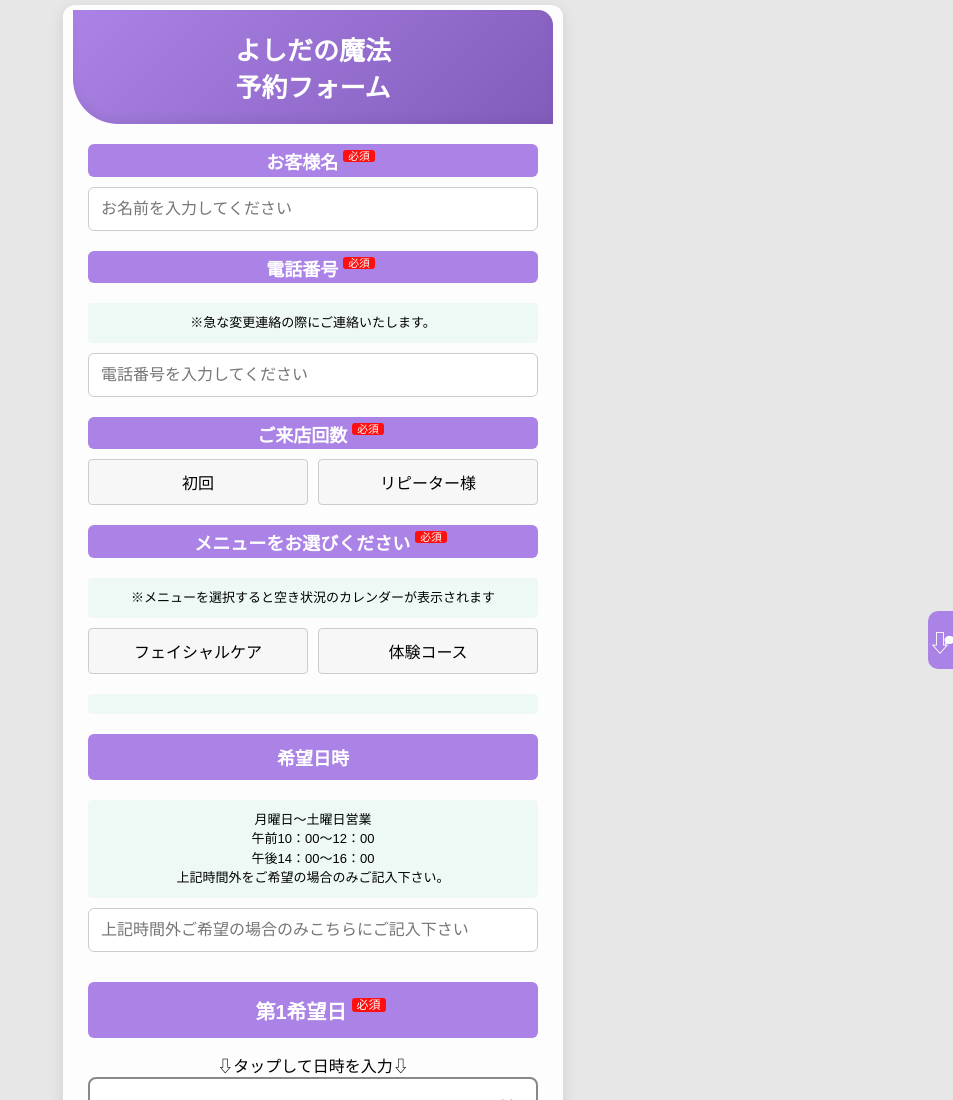
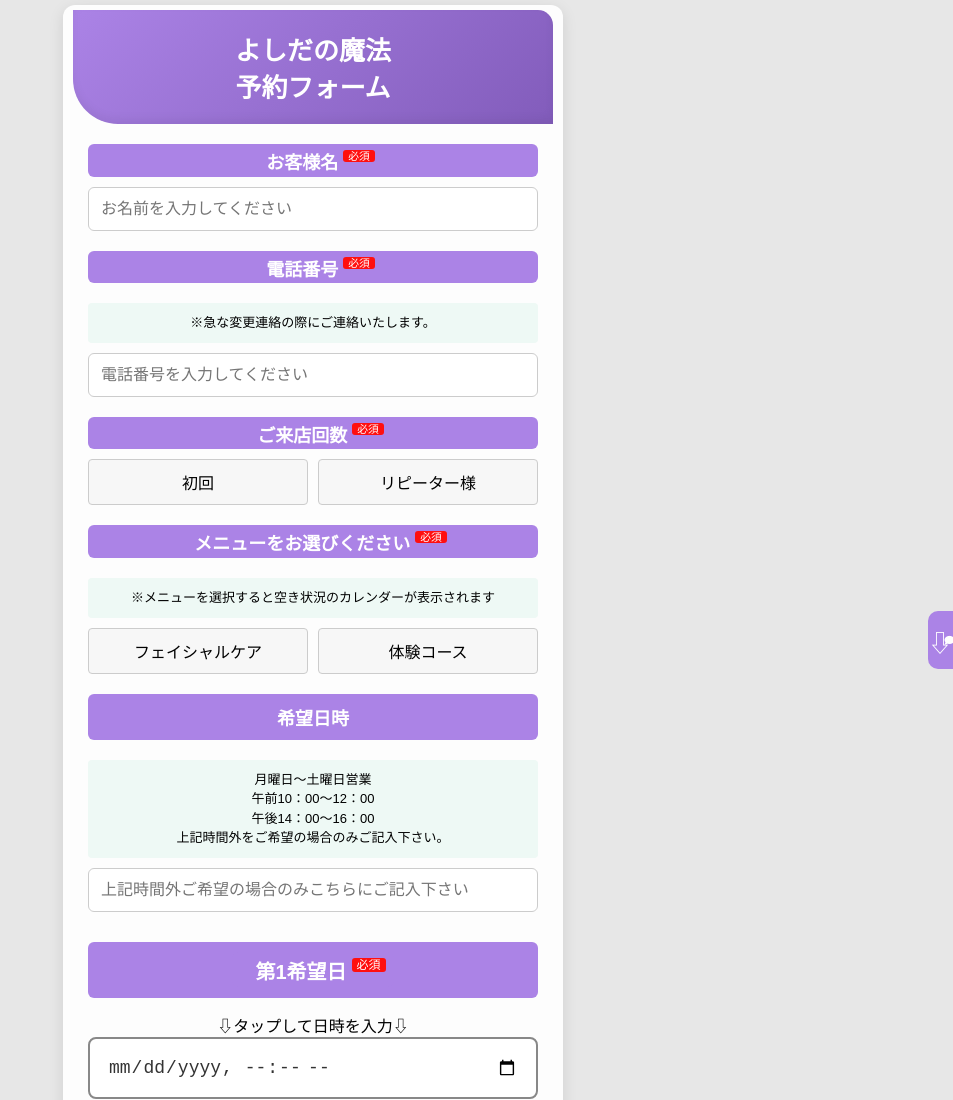
Before and after one commit to officialline0101/Yoshidanomahou, a plain HTML site: page index.html in a window 1280 px wide. Shown: the top 1100 px of the page, without its empty margins (327-1280 px from the left). Drawn offline with Linux system fonts and the light colour scheme; a script that the page names is missing.

Commit message:
Update index.html

```diff
--- a/index.html
+++ b/index.html
@@ -824,8 +824,6 @@ button.active {
             <button type="button" onclick="showMenu('beautifuleyebrows')">フェイシャルケア</button>
             <button type="button" onclick="showMenu('shinyskin')">体験コース</button>
         </div>
-
-        <div id="treatment-text" style="margin-bottom: 20px;"></div>
 
         <div id="beautifuleyebrows" class="menu-section">
             <div class="highlight-background">
```
